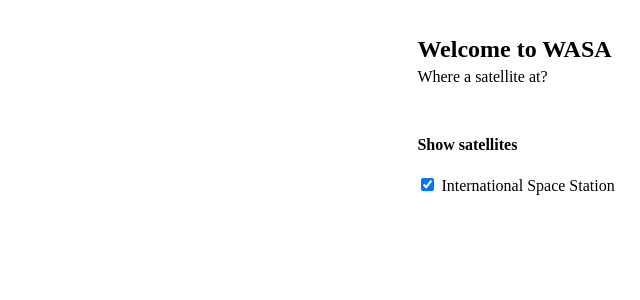
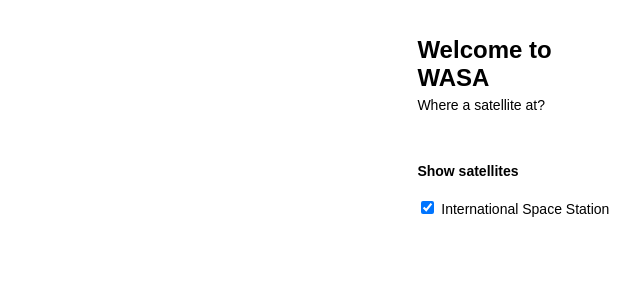
Before and after one commit to ciacka/wasa-satellite, a Vue app: page / in a window 1280 px wide. Shown: the top 300 px of the page, without its empty margins (640-1280 px from the left). Built offline with nearby package versions, Linux system fonts and the light colour scheme; no server answers.

Commit message:
Change default font family and size.

```diff
--- a/src/App.vue
+++ b/src/App.vue
@@ -65,6 +65,8 @@
 }
 
 body {
+  font-family: Arial, Helvetica, sans-serif;
+  font-size: 14px;
   margin: 0;
   padding: 0;
 }
```
